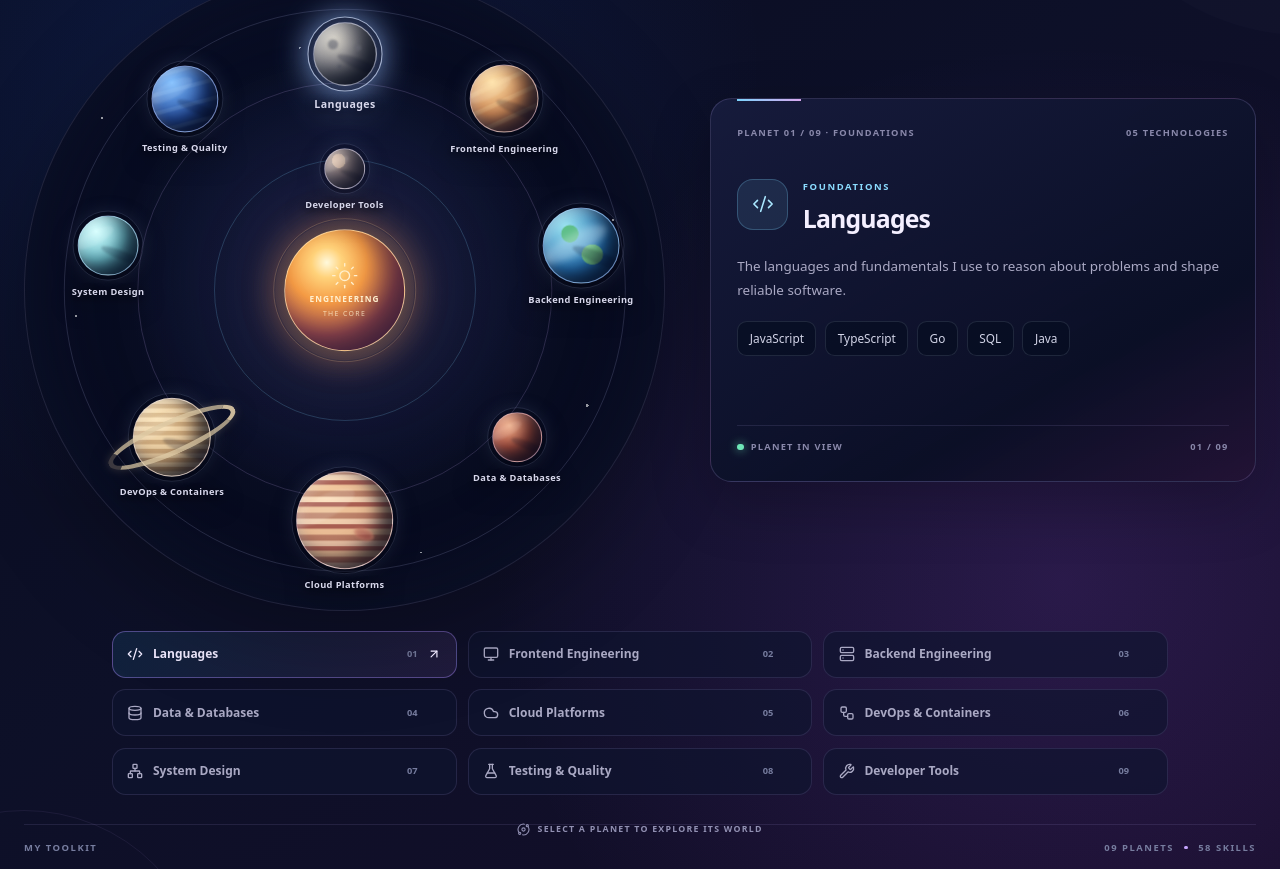
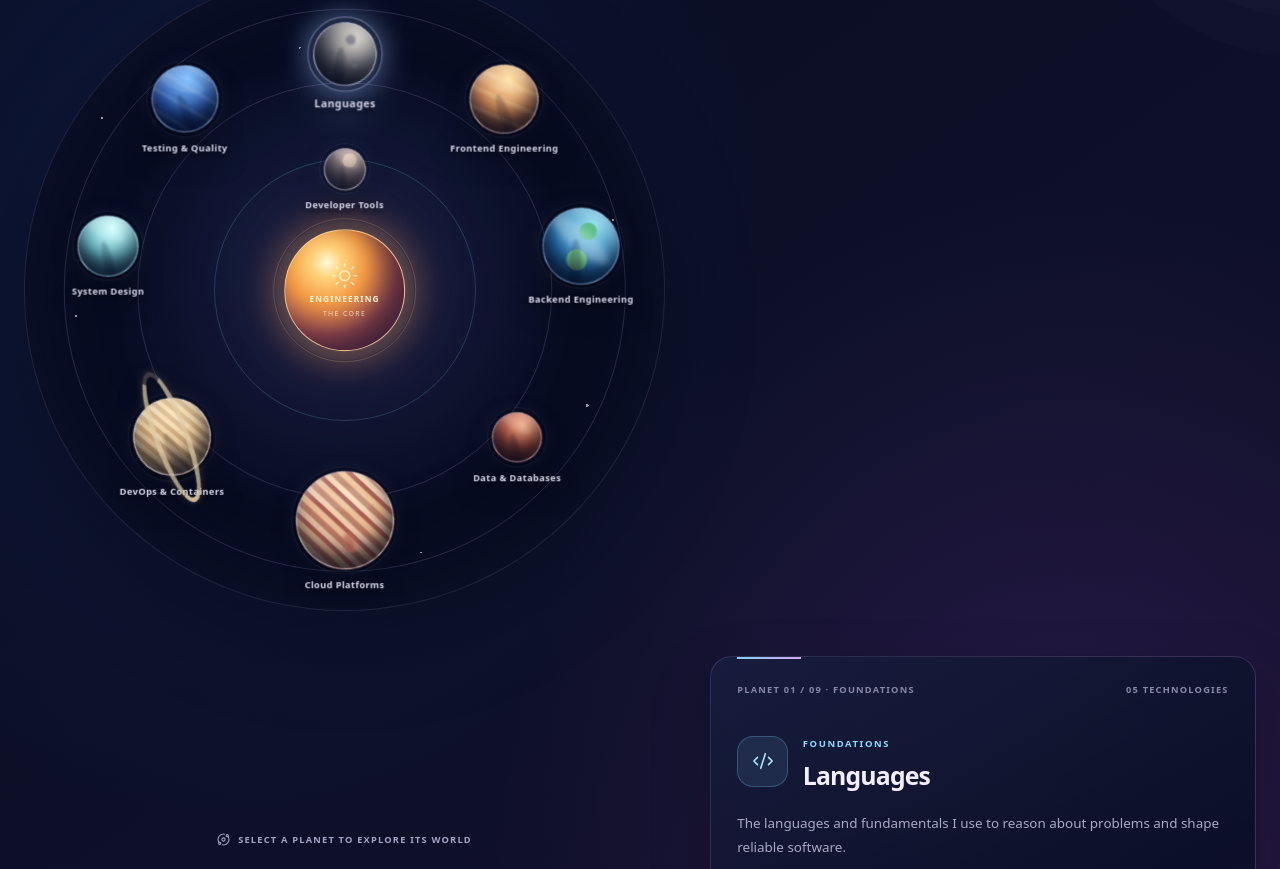
Before and after one commit to saumyasrivastava08/saumya-srivastava, a Next.js app: page /skills in a window 1280 px wide. Shown: the part 491-1360 px from the top of the page. Built offline with nearby package versions, Linux system fonts and the light colour scheme.

Commit message:
Animate planetary surfaces and prevent caption overlap

```diff
--- a/styles/components.css
+++ b/styles/components.css
@@ -2651,3 +2651,49 @@
 @media (max-width: 640px) {
   .skills-solar-layout { margin-top: 2rem; gap: 1rem; }
 }
+
+/* Solar system caption sits below the planet field, never beneath a planet. */
+.skills-solar-layout .solar-system-caption {
+  position: static;
+  grid-column: 1;
+  display: flex;
+  justify-content: center;
+  align-items: center;
+  gap: .5rem;
+  margin: -1.45rem 0 0;
+  padding: .65rem .5rem .2rem;
+  color: #a6a4c3;
+  font-size: .58rem;
+  font-weight: 750;
+  letter-spacing: .13em;
+  text-align: center;
+  pointer-events: none;
+}
+/* Slow axial rotation gives each world a subtle living surface. */
+.solar-planet-surface {
+  animation: solar-surface-turn 34s linear infinite;
+  transform-origin: center;
+}
+.solar-planet-atmosphere { animation: solar-atmosphere-breathe 6s ease-in-out infinite; }
+.solar-planet-ring { animation: solar-ring-drift 22s linear infinite; }
+.solar-planet-mercury .solar-planet-surface { animation-duration: 28s; }
+.solar-planet-venus .solar-planet-surface { animation-duration: 42s; }
+.solar-planet-earth .solar-planet-surface { animation-duration: 30s; }
+.solar-planet-mars .solar-planet-surface { animation-duration: 36s; }
+.solar-planet-jupiter .solar-planet-surface { animation-duration: 48s; }
+.solar-planet-saturn .solar-planet-surface { animation-duration: 52s; }
+.solar-planet-uranus .solar-planet-surface { animation-duration: 39s; }
+.solar-planet-neptune .solar-planet-surface { animation-duration: 45s; }
+.solar-planet-pluto .solar-planet-surface { animation-duration: 32s; }
+@keyframes solar-surface-turn { from { transform: rotate(0deg); } to { transform: rotate(360deg); } }
+@keyframes solar-ring-drift { from { transform: rotate(-24deg); } to { transform: rotate(336deg); } }
+@keyframes solar-atmosphere-breathe {
+  0%,100% { opacity: .55; }
+  50% { opacity: 1; }
+}
+@media (max-width: 900px) {
+  .skills-solar-layout .solar-system-caption { grid-column: 1; margin-top: -.7rem; }
+}
+@media (prefers-reduced-motion: reduce) {
+  .solar-planet-surface, .solar-planet-atmosphere, .solar-planet-ring { animation: none !important; }
+}
```
